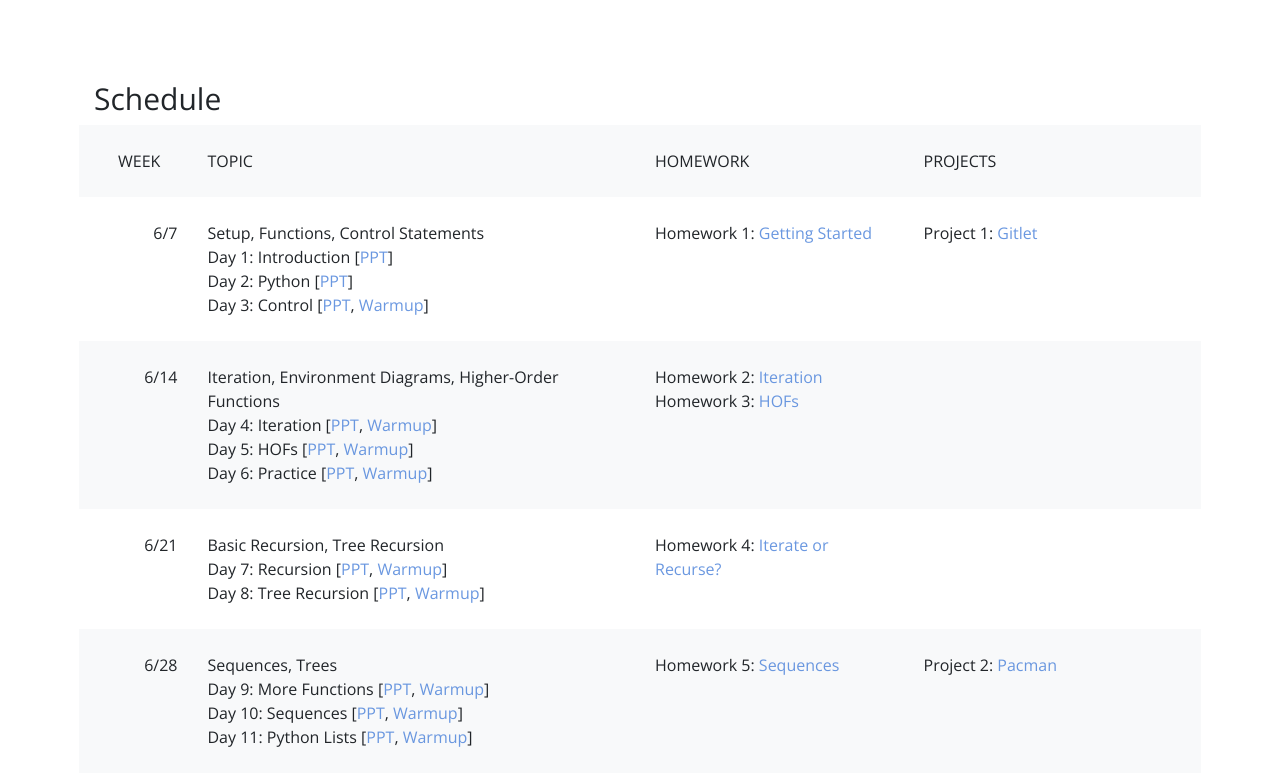
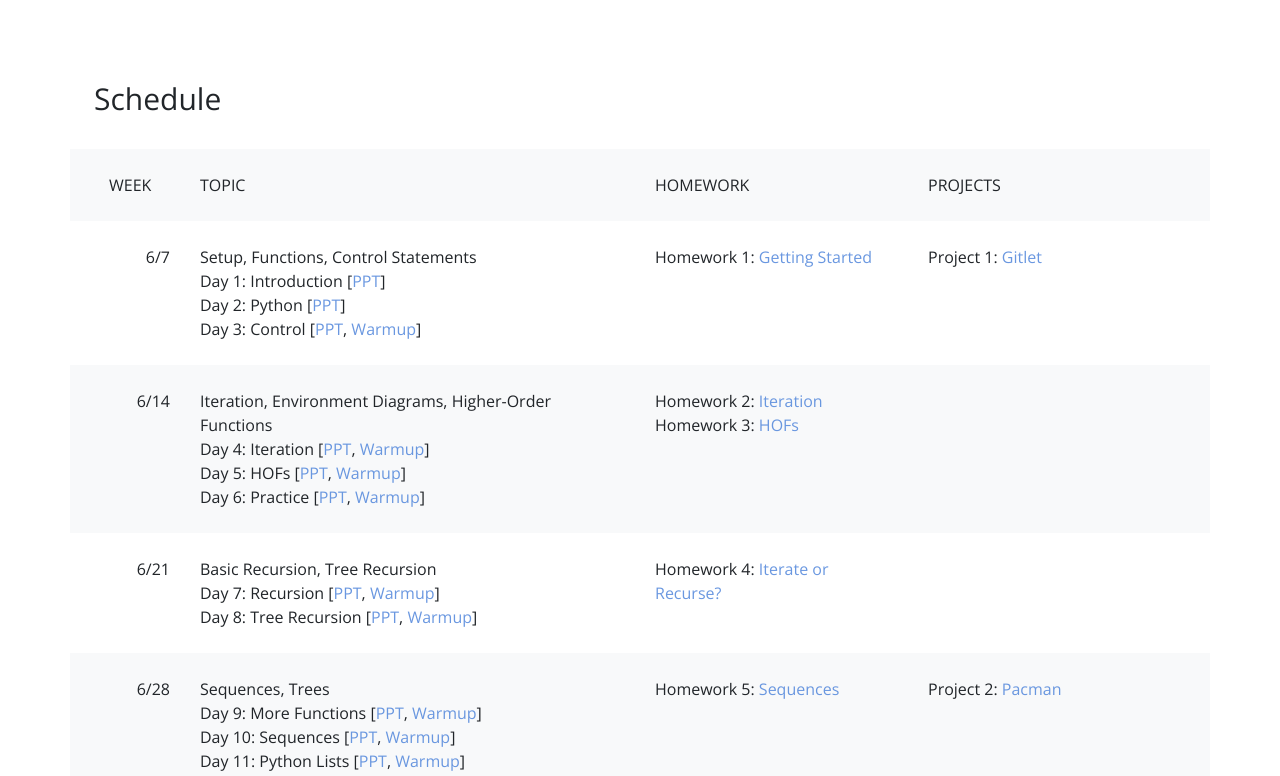
Before and after one commit to Ahmadjawaid/PythonBootcamp, a plain HTML site: page index.html in a window 1280 px wide. Shown: the part 912-1688 px from the top of the page. Drawn offline with nearby package versions, Linux system fonts and the light colour scheme.

```diff
--- a/index.html
+++ b/index.html
@@ -42,9 +42,9 @@
 
     <!-- SCHEDULE -->
     <section class="schedule">
-      <div class="container p-4">
+      <div class="container">
         <div class="row">
-          <div class="col-lg-12">
+          <div class="col-lg-12 p-4">
             <h2 class="header">Schedule</h2>
           </div>
         </div>
```
